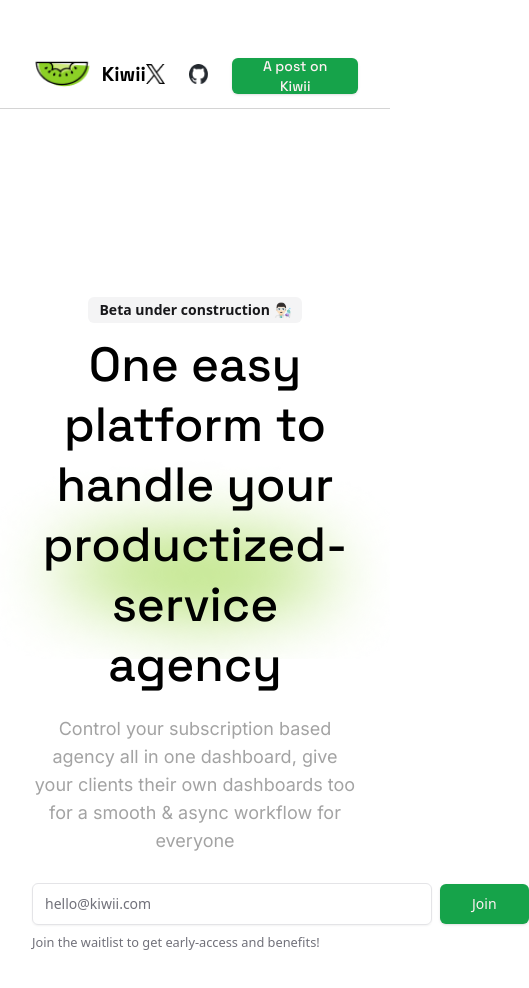
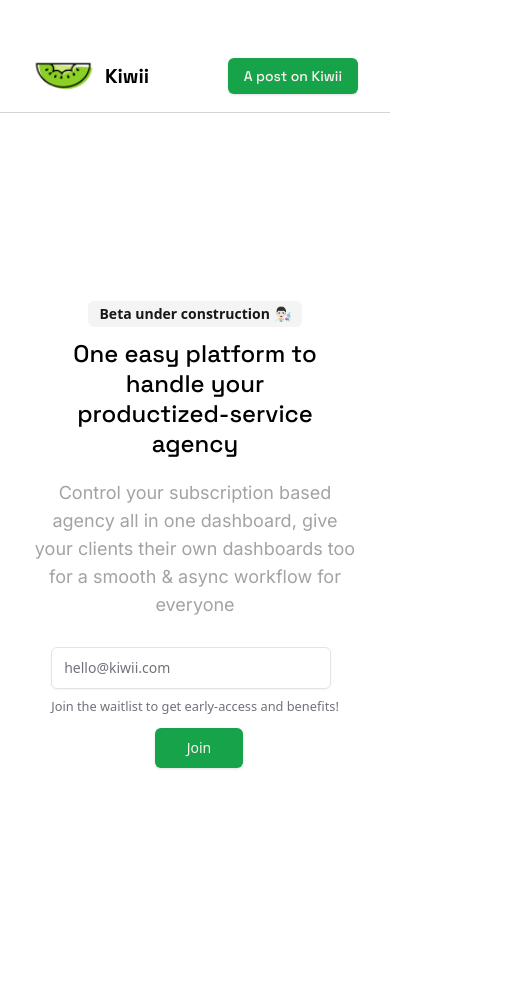
Before and after one commit to NBK-01/kiwii-land, a Next.js app: page / in a window 390 px wide. Shown: the top 988 px of the page, 529 px wide, since content can reach past the window. After the commit the page ends 944 px from the top, so only its background shows below. Built offline with nearby package versions, Linux system fonts and the light colour scheme.

Commit message:
feat: Works on mobile + tablet (temp fix)

```diff
--- a/src/components/shared/forms.tsx
+++ b/src/components/shared/forms.tsx
@@ -39,7 +39,6 @@ export function WaitlistForm() {
     },
   })
 
-  // 2. Define a submit handler.
    async function onSubmit(values: z.infer<typeof formSchema>) {
     setIsLoading(true)
     const res = await axios.post("/api/createWaitlist", {
@@ -57,14 +56,14 @@ export function WaitlistForm() {
     <>
       <Toaster richColors position="top-center"/>
       <Form {...form}>
-        <form onSubmit={form.handleSubmit(onSubmit)} className="flex max-w-4xl items-center space-x-2">
+        <form onSubmit={form.handleSubmit(onSubmit)} className="flex flex-col md:flex-row max-w-4xl items-center space-x-2 space-y-3 md:space-y-0">
         <FormField
             control={form.control}
             name="email"
             render={({ field }) => (
             <FormItem className="mt-7">
                 <FormControl>
-                <Input disabled={isLoading} className="w-[400px] py-5" placeholder="hello@kiwii.com" {...field} />
+                <Input disabled={isLoading} className="md:w-[400px] w-[280px] py-5" placeholder="hello@kiwii.com" {...field} />
                 </FormControl>
                 <FormDescription>
                   Join the waitlist to get early-access and benefits!
--- a/src/components/shared/hero.tsx
+++ b/src/components/shared/hero.tsx
@@ -11,7 +11,7 @@ const Hero = () => {
     <div className="container">
       <div className="flex flex-col py-44">
         <Badge className="mx-auto my-3 text-sm" variant="secondary"> Beta under construction 👨🏻‍🔬</Badge>
-        <h1 style={Main.style} className="text-5xl mx-auto text-center leading-tight font-medium">
+        <h1 style={Main.style} className="lg:text-5xl text-2xl mx-auto text-center leading-tight font-medium">
            One easy platform to handle your <br/> productized-service agency
         </h1>
         <p className="text-lg text-neutral-400 mx-auto max-w-2xl text-center mt-5" style={Sub.style}>
@@ -23,7 +23,7 @@ const Hero = () => {
       </div>
     </div>
 
-    <Image src="/grad-kiwii.png" className="absolute top-[455px] mx-auto -z-10" width={2000} height={1200} alt=""/>
+    <Image src="/grad-kiwii.png" className="absolute top-[455px] mx-auto -z-10 hidden lg:block" width={2000} height={1200} alt=""/>
     </>
   )
 }
--- a/src/components/shared/nav.tsx
+++ b/src/components/shared/nav.tsx
@@ -15,10 +15,10 @@ const Navbar = () => {
 
         <div className="flex my-auto items-center space-x-6">
           <Link href="https://x.com/NBK_dev" target="_blank">
-            <Image src="/x-logo.png" className="" width={20} height={20} alt="twitter/x logo"/>
+            <Image src="/x-logo.png" className="md:block hidden" width={20} height={20} alt="twitter/x logo"/>
           </Link>
           <Link href="https://github.com/NBK-01" target="_blank">
-            <Image src="/git-logo.png" className="" width={20} height={20} alt="twitter/x logo"/>
+            <Image src="/git-logo.png" className="md:block hidden" width={20} height={20} alt="twitter/x logo"/>
           </Link>
           <Link href="https://twitter.com/NBK_dev/status/1689000666000236544?s=20" target="_blank">
             <Button style={Main.style}> A post on Kiwii </Button>
```
Also changed, not shown: src/components/shared/dashboard/navbar.tsx (added, +7 -0 lines).
